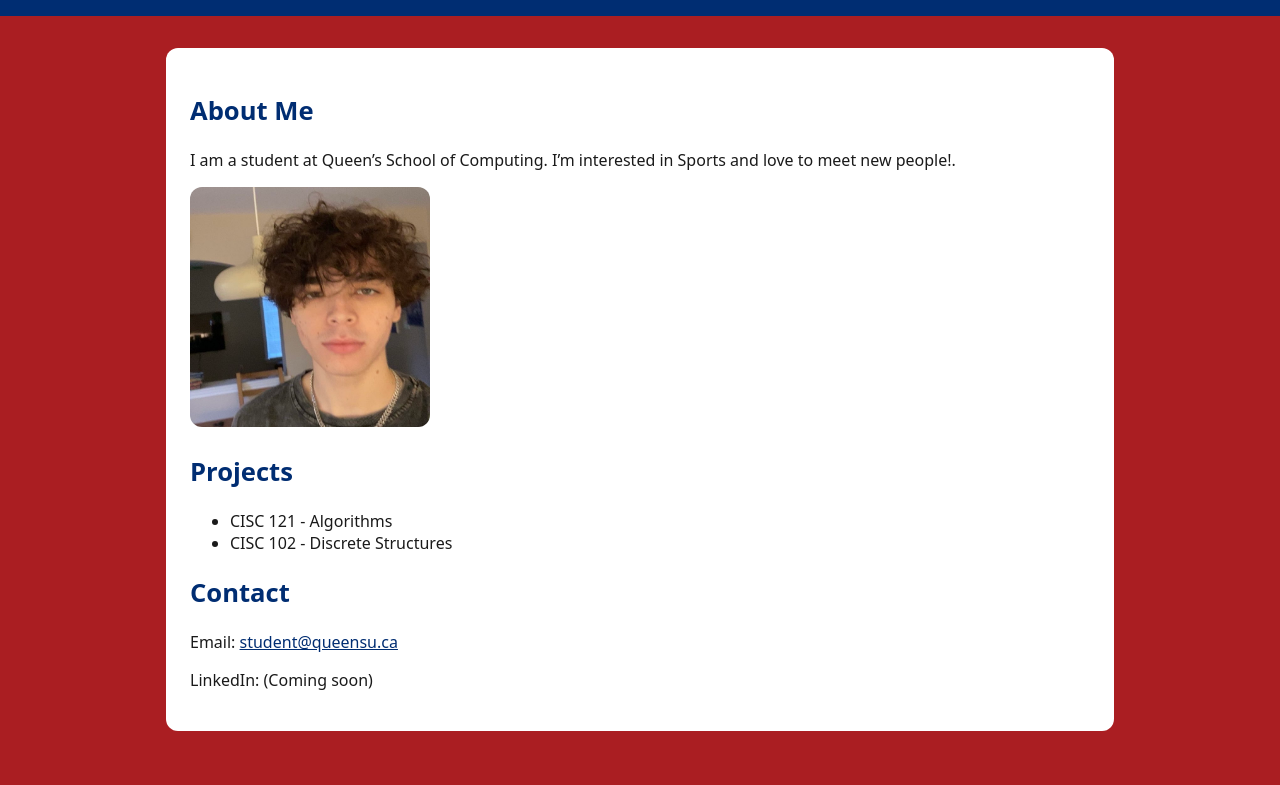
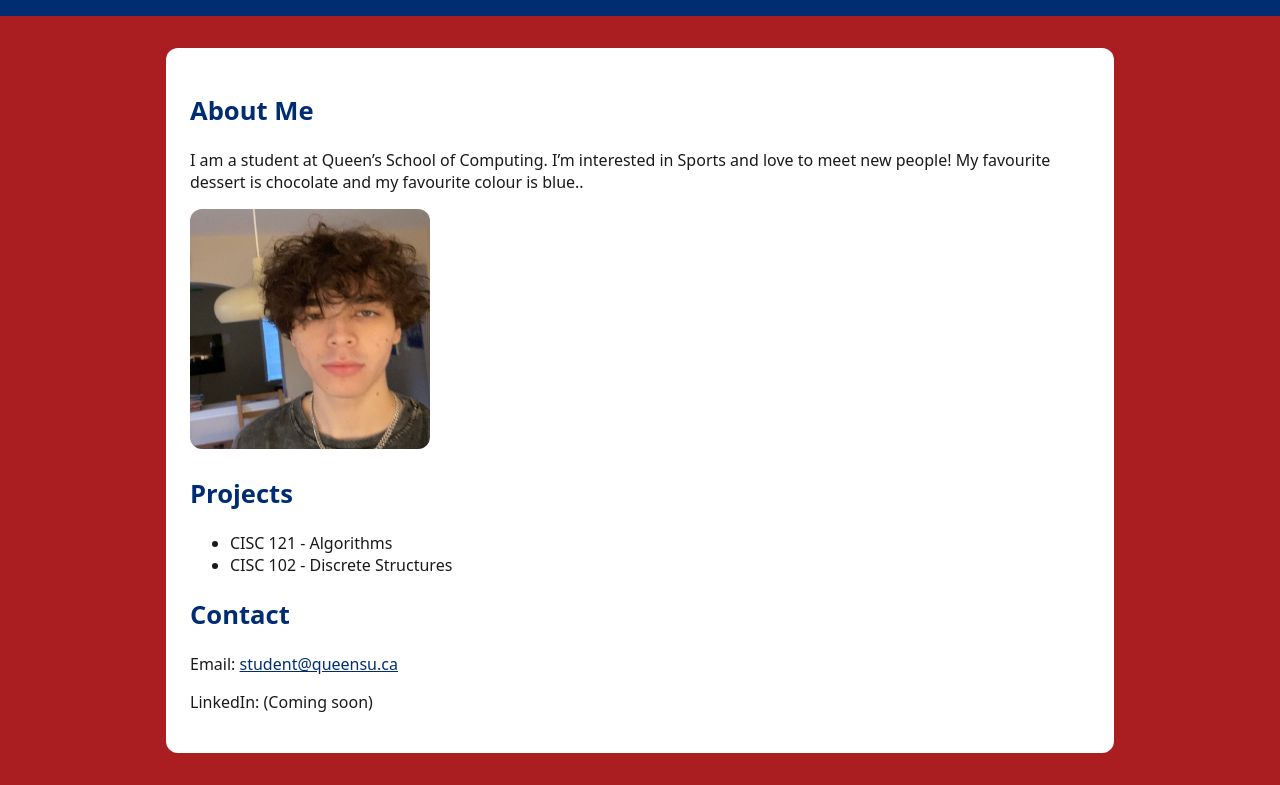
Before and after one commit to 25ckk/queens-student-page, a plain HTML site: page index.html in a window 1280 px wide. Shown: the part 102-887 px from the top of the page. Before the commit the page ends 865 px from the top, so only its background shows below. Drawn offline with Linux system fonts and the light colour scheme.

Commit message:
Update index.html

```diff
--- a/index.html
+++ b/index.html
@@ -3,7 +3,7 @@
   <head>
     <meta charset="utf-8"/>
     <meta name="viewport" content="width=device-width, initial-scale=1"/>
-    <title>My Queen’s Student Page</title>
+    <title>Justin Duggan</title>
     <link rel="stylesheet" href="style.css"/> <!-- do not change this line -->
   </head>
   <body>
@@ -14,7 +14,7 @@
     <main>
       <!-- ====== ABOUT SECTION (edit the text) ====== -->
       <h2>About Me</h2>
-      <p>I am a student at Queen’s School of Computing. I’m interested in Sports and love to meet new people!<!-- replace with interests -->.</p>
+      <p>I am a student at Queen’s School of Computing. I’m interested in Sports and love to meet new people! My favourite dessert is chocolate and my favourite colour is blue.<!-- replace with interests -->.</p>
 
       <!-- ====== PHOTO (upload me.jpg to repo root, then update the src below) ====== -->
       <img src="me.jpg" alt="Justin portrait" width="240" height="240" />
```
